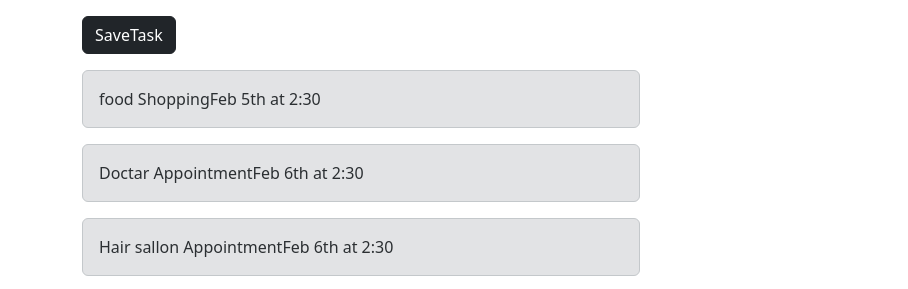
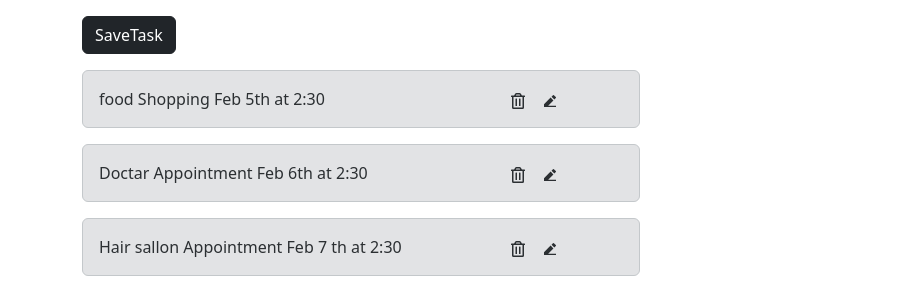
Before and after one commit to rushisoftvan/React-learn, a React (Create React App) app in the folder first-react-app/: page / in a window 1280 px wide. Shown: the part 1402-1691 px from the top of the page, without its empty margins (0-908 px from the left). Built offline with nearby package versions, Linux system fonts and the light colour scheme; no server answers.

Commit message:
I have took static data in root component and I have created differente component for show , add , update data and I have done update delete and save functionallity

```diff
--- a/first-react-app/src/App.js
+++ b/first-react-app/src/App.js
@@ -7,18 +7,19 @@ import ParentComponent from "./Components/ParentComponent";
 import ContactApp from "./Components/ContactApp";
 
 import FormComponent from "./Components/FormComponent";
-import LifeCycleMethod from "./Components/LifeCycleMethod";
+
 import HeaderComonent from "./Components/HeaderComonent";
 import TasksComponent from "./Components/TasksComponent";
 import AddTask from "./Components/AddTask";
+import UpdateTaskComponent from "./Components/UpdateTaskComponent";
 
 
 
 
 
 let App = ()=> {
-
-    const[tasks , setTasks]= useState([
+         const[editId,setEditId] = useState();
+        const[tasks , setTasks]= useState([
         {
             id:1,
             text:"food Shopping",
@@ -32,9 +33,11 @@ let App = ()=> {
         {
             id:3,
             text:"Hair sallon Appointment",
-            day:"Feb 6th at 2:30"
+            day:"Feb 7  th at 2:30"
         }
     ]);
+
+        const[isEdit,setIsEdit]=useState(false);
 
     function deletetask(t){
 
@@ -42,10 +45,41 @@ let App = ()=> {
         setTasks(data);
     }
 
+
     function addTask(task){
-         setTasks([...tasks])
-        console.log(task);
+        // console.log(`My New Task`, task);
+        // const lastItem = tasks[tasks.length - 1];
+        // task['id']=lastItem.id+1;
+        // console.log(lastItem);
+        task['id']=Math.random().toString();
+        const newTasks = [...tasks];
+        newTasks.push(task);
+
+        setTasks(newTasks);
+        console.log(newTasks);
+        console.log(tasks);
+
       console.log("Task is added");
+    }
+    function sendTaskForEdit(){
+         return tasks.find((task)=> task.id===editId);
+    }
+
+    function isEditHandler(isEdit,taskid)
+    {
+        setEditId(taskid); //setIsEdit(isEdit);
+        setIsEdit(isEdit);
+        console.log(editId);
+        console.log(isEdit)
+    }
+    function editTask(updatedTask){
+        //setTasks(tasks.map(task=>task.id===updatedTask.id?{updatedTask}:task));
+        const updatedTasks = [...tasks];
+         const index =  updatedTasks.findIndex((task)=>task.id===updatedTask.id);
+         updatedTasks[index]=updatedTask;
+         setTasks(updatedTasks);
+        setIsEdit(false);
+        console.log(tasks);
     }
 
   return (
@@ -64,13 +98,22 @@ let App = ()=> {
         </div>
             <ParentComponent/>
         <ContactApp/>
-             <FormComponent/>
+     <FormComponent/>
+
              {/*<LifeCycleMethod/>*/}
 
         <div className="container">
             <HeaderComonent/>
-            <AddTask addTask={addTask}/>
-            <TasksComponent tasks={tasks} onDelete={deletetask}/>
+
+                {
+                    isEdit===false?
+                        <AddTask addTask={addTask}/>
+
+                        :<UpdateTaskComponent sendTaskForEdit={sendTaskForEdit()} editTask={editTask}/>
+                }
+
+
+            <TasksComponent tasks={tasks} onDelete={deletetask} isEditHanlder={isEditHandler}/>
         </div>
 
 
--- a/first-react-app/src/Components/AddTask.js
+++ b/first-react-app/src/Components/AddTask.js
@@ -3,29 +3,32 @@ import {useState} from "react";
 function AddTask(props) {
 
     const[newTask,setNewTask] = useState({
-           taskName:"",
-            dayAndTime:""
+           id:"",
+           text:"",
+            day:""
     });
 
-    function setTaskName(e){
+    function settext(e){
 
         setNewTask({
-           taskName: e.target.value,
-           dayAndTime: newTask.dayAndTime
+            id:"",
+           text: e.target.value,
+           day: newTask.day
         });
     }
 
-    function setDayAndTime(e){
+    function setday(e){
 
         setNewTask({
-            taskName: newTask.taskName,
-            dayAndTime:e.target.value
+            id:"",
+            text: newTask.text,
+            day:e.target.value
         });
     }
     function addNewTask(e){
         e.preventDefault()
        props.addTask(newTask);
-
+        console.log(newTask)
     }
 
     return (
@@ -34,11 +37,11 @@ function AddTask(props) {
                 <from>
                     <div  className={"from"}>
                         <label>Task :</label>
-                        <input type="text" className="form-control" placeholder="Add Task Here" onChange={setTaskName} />
+                        <input type="text" className="form-control" placeholder="Add Task Here" onChange={settext} />
                     </div>
                     <div className={"from"}><br/>
                         <label>Day & Time :</label>
-                        <input type="text" className="form-control" placeholder="Add day and time here" onChange={setDayAndTime}/>
+                        <input type="text" className="form-control" placeholder="Add day and time here" onChange={setday}/>
                     </div><br/>
                     <button className="btn btn-dark" onClick={addNewTask}>SaveTask</button>
                 </from>
--- a/first-react-app/src/Components/ShoppingComponent.js
+++ b/first-react-app/src/Components/ShoppingComponent.js
@@ -3,19 +3,13 @@ import React, {useState} from "react";
 function ShoppingComponents() {
     //let[user,setUser] = useState(["rushi","sachin","mahesh","kishan"]);
     const [categories, setCategories] = useState([]);
-
-
-    console.log("hs");
-
     return (
 
         <>
-
             <div className="card w-25">
                 <div className="card-body text-center ">
                 </div>
             </div>
-
         </>
     );
 }
--- a/first-react-app/src/Components/TasksComponent.js
+++ b/first-react-app/src/Components/TasksComponent.js
@@ -1,9 +1,12 @@
 import {useState} from "react";
+import { FaRegTrashAlt } from "react-icons/fa";
+import {RiEdit2Fill} from "react-icons/ri";
 
 
 
 
 function TasksComponent(props){
+    console.log(`Taksks in view component`,props['tasks'])
 
 
     return (
@@ -12,12 +15,28 @@ function TasksComponent(props){
                 props.tasks.length>0 ?
                     props.tasks.map((task)=>{
 
-                        return   <div key={task.id} className="alert alert-secondary w-50" onClick={()=> props.onDelete(task)}>
-                            <span>{task.text}</span>
-                            <span>{task.day}</span>
-                        </div>
+
+
+                                   return    <div  key={task.id} className="alert alert-secondary w-50" >
+                                               <div className="row">
+                                                   <div className="col-md-9">
+                                                       <span>{task.text} </span>
+                                                       <span>{task.day}</span>
+                                                   </div>
+                                                   <div className="col-md-3">
+                                                       <FaRegTrashAlt onClick={()=> props.onDelete(task)}/>
+                                                       <RiEdit2Fill className="ms-3" onClick={()=>props.isEditHanlder(true,task.id)}/>
+                                                   </div>
+                                               </div>
+                                              </div>
+
+
+
+
+
+
                     })
-                    : <p className ="alert alert-secondary w-50A">NO TASK AVAILABLE</p>
+                    : <p className ="alert alert-secondary w-50 text-danger">NO TASK AVAILABLE</p>
             }
               </div>
 
--- /dev/null
+++ b/first-react-app/src/Components/UpdateTaskComponent.js
@@ -0,0 +1,58 @@
+import {useState} from "react";
+
+function UpdateTaskComponent(props){
+
+       const [updatetask,setUpdateTask] = useState({
+           id:props.sendTaskForEdit.id,
+           text:props.sendTaskForEdit.text,
+           day:props.sendTaskForEdit.day
+       })
+
+       function setText(e){
+
+           setUpdateTask(
+               {
+                   id:updatetask.id,
+                   text:e.target.value,
+                   day:updatetask.day
+               }
+           );
+       }
+
+       function setDay(e){
+           setUpdateTask(
+               {
+                   id:updatetask.id,
+                   text:updatetask.text,
+                   day:e.target.value
+               }
+           );
+       }
+       function updateTask(e) {
+           e.preventDefault();
+           props.editTask(updatetask);
+
+       }
+
+
+    return(
+        <>
+            <h3>Update Component</h3>
+            <div className="w-50">
+                <from>
+                    <div  className={"from"}>
+                        {/*<input type="text" name="id" value={props.sendTaskForEdit.id} style={{display:'none'}}/>*/}
+                        <label>Task :</label>
+                        <input type="text" name="task" value={updatetask.text} className="form-control" placeholder="Add Task Here" onChange={setText}/>
+                    </div>
+                    <div className={"from"}><br/>
+                        <label>Day & Time :</label>
+                        <input type="text" name="day" value={updatetask.day} className="form-control" placeholder="Add day and time here" onChange={setDay}/>
+                    </div><br/>
+                    <button className="btn btn-dark" onClick={updateTask}>UpdateTask</button>
+                </from>
+            </div>
+        </>
+    );
+}
+export default UpdateTaskComponent;
```
Also changed, not shown: first-react-app/src/Services/TasksService.js (added, +10 -0 lines).
